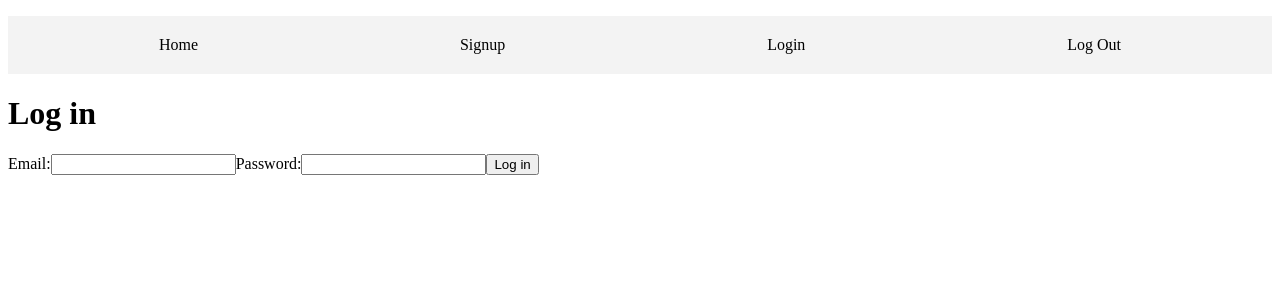
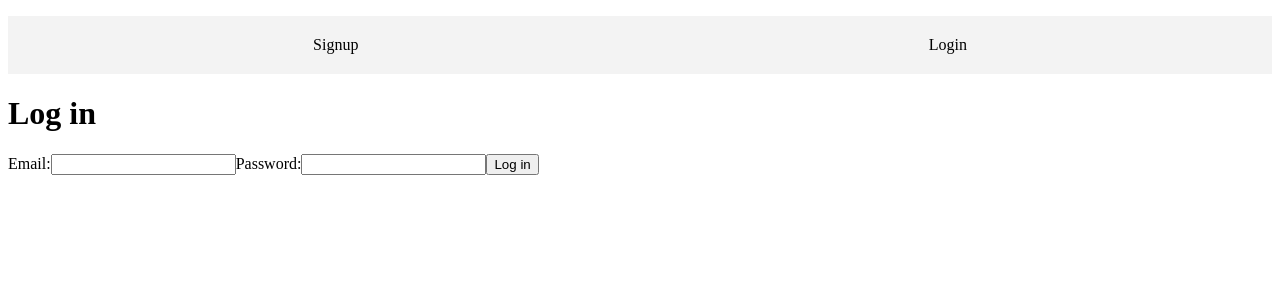
Before and after one commit to Oussamahamani/auth-firebase-lesson, a React (Vite) app: page /login in a window 1280 px wide. Shown: the top 300 px of the page. Built offline with nearby package versions, Linux system fonts and the light colour scheme.

Commit message:
adding route guards

```diff
--- a/src/App.jsx
+++ b/src/App.jsx
@@ -7,15 +7,16 @@ import Home from './Home';
 import Navbar from './Navbar';
  import "./App.css";
 function App() {
+ const [user,setUser]=useState(null)
 
-
+ console.log(user)
   return (
     <Router>
-        <Navbar/>
+        <Navbar user={user}/>
             <Routes>
-               <Route path="/" element={<Home/>}/>
-               <Route path="/signup" element={<Signup />}/>
-               <Route path="/login" element={<SignIn/>}/>
+               <Route path="/" element={user?<Home user={user}/>:<Navigate to="/login"/> }/>
+               <Route path="/signup" element={user?<Navigate to="/"/>:<Signup setUser={setUser} />}/>
+               <Route path="/login" element={user?<Navigate to="/"/>:<SignIn setUser={setUser}/>}/>
             </Routes>
     </Router>
   );
--- a/src/Home.jsx
+++ b/src/Home.jsx
@@ -1,9 +1,9 @@
 import React from 'react';
 
-function Home() {
+function Home({user}) {
   return (
     <div>
-      <h1>Welcome to the Home Page</h1>
+      <h1>Welcome to the Home Page {user&&user.email}</h1>
       <p>This is a basic home page created in React.</p>
     </div>
   );
--- a/src/Navbar.jsx
+++ b/src/Navbar.jsx
@@ -1,24 +1,24 @@
 import React from 'react';
 import { Link } from 'react-router-dom';
 import "./App.css"
-const Navbar = () => {
+const Navbar = ({user}) => {
     const logOut=(e)=>{
     }
     return (
         <nav className="navbar">
             <ul className="navbar-list">
-                <li className="navbar-item">
+              {user &&  <li className="navbar-item">
                     <Link to="/" className="navbar-link">Home</Link>
-                </li>
-                <li className="navbar-item">
+                </li>}
+            {!user&&    <li className="navbar-item">
                     <Link to="/signup" className="navbar-link">Signup</Link>
-                </li>
-                <li className="navbar-item">
+                </li>}
+           { !user && <li className="navbar-item">
                     <Link to="/login" className="navbar-link">Login</Link>
-                </li>
-                <li className="navbar-item">
+                </li>}
+            {user&&    <li className="navbar-item">
                     <span className="navbar-link" onClick={logOut}>Log Out</span>
-                </li>
+                </li>}
             </ul>
         </nav>
     );
--- a/src/SignIn.jsx
+++ b/src/SignIn.jsx
@@ -1,7 +1,7 @@
 import React, { useState } from 'react';
 import {auth} from "./firebase/config";
 import { signInWithEmailAndPassword } from 'firebase/auth';
-function Login() {
+function Login({setUser}) {
   const [email, setEmail] = useState('');
   const [password, setPassword] = useState('');
 
@@ -13,6 +13,7 @@ function Login() {
       console.log(`Email: ${email}, Password: ${password}`);
       let res = await signInWithEmailAndPassword(auth,email,password)
       console.log("🚀 ~ handleSubmit ~ res:", res)
+      setUser(res.user)
     } catch (error) {
       console.log("err",error)
     }
--- a/src/SignUp.jsx
+++ b/src/SignUp.jsx
@@ -1,7 +1,7 @@
 import React, { useState,useEffect } from 'react';
 import {auth} from "./firebase/config";
 import { createUserWithEmailAndPassword } from 'firebase/auth';
-function Signup() {
+function Signup({setUser}) {
   const [email, setEmail] = useState('');
   const [password, setPassword] = useState('');
 
@@ -12,7 +12,7 @@ function Signup() {
 
       let res =await createUserWithEmailAndPassword(auth,email,password)
       console.log(`Email: ${email}, Password: ${password}`);
-
+      setUser(res.user)
       //create user
       // it will create documnet in the users collection
       //set document with the uid provided by firebase
```
